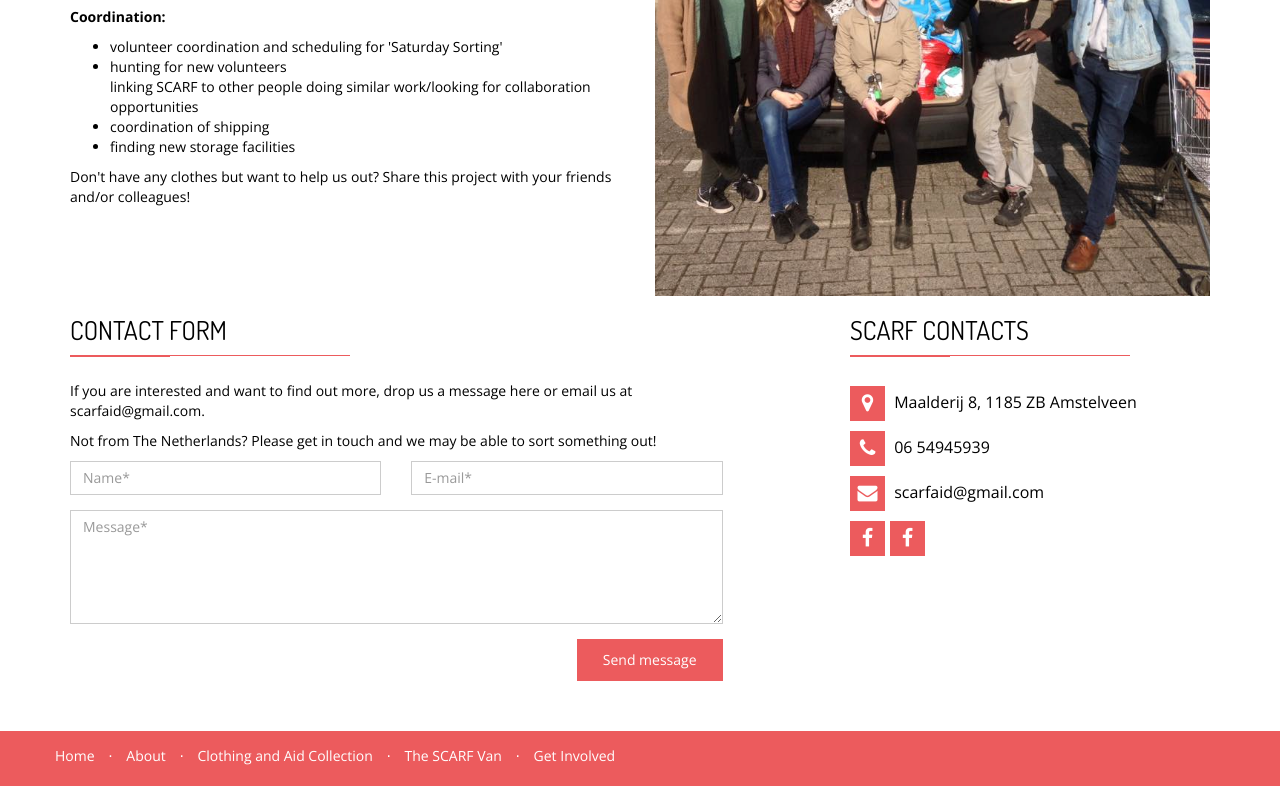
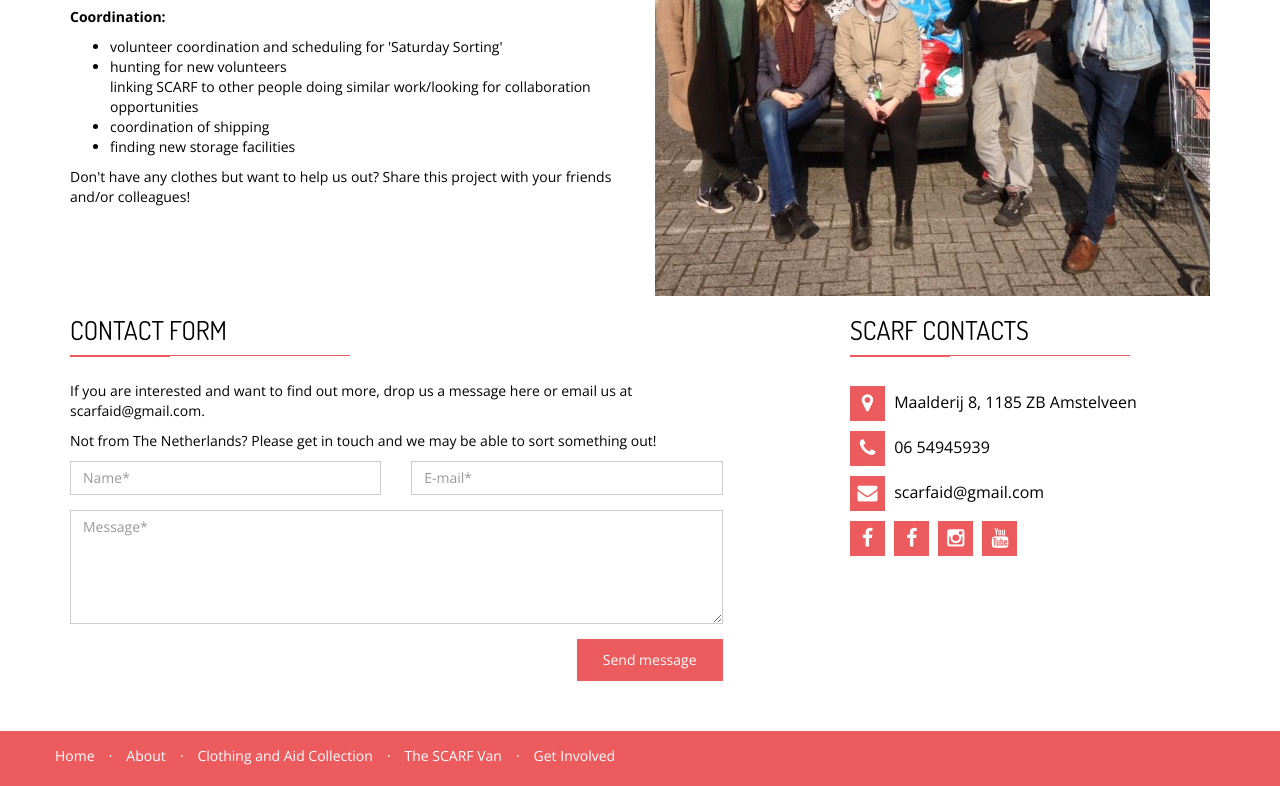
Before and after one commit to imtiffanyyu/Scarf, a plain HTML site: page getinvolved.html in a window 1280 px wide. Shown: the part 733-1519 px from the top of the page. Drawn offline with nearby package versions, Linux system fonts and the light colour scheme; some packages are replaced by stand-ins of ours.

Commit message:
Updated social icons on get involved page

```diff
--- a/getinvolved.html
+++ b/getinvolved.html
@@ -242,7 +242,12 @@
 							<li class="contact-item"> <span class="contact-icon"> <i class="fa fa-phone"></i></span> 06 54945939</li>
 
 							<li class="contact-item"> <span class="contact-icon"> <i class="fa fa-envelope"></i></span> scarfaid@gmail.com</li>
-                            <li class="contact-item"><span class="contact-icon"><a href="http://facebook.com/scarfaid"><i class="fa fa-facebook"></i></a></span><span class="contact-icon"><a href="http://facebook.com/scarfnl"><i class="fa fa-facebook"></i></a></span></li>
+                            <li class="contact-item">
+                                <span class="contact-icon"><a href="http://facebook.com/scarfaid" target="_blank"><i class="fa fa-facebook"></i></a></span>
+                                <span class="contact-icon"><a href="http://facebook.com/scarfnl" target="_blank"><i class="fa fa-facebook"></i></a></span>
+                                <span class="contact-icon"><a href="https://www.instagram.com/thescarfvan/" target="_blank"> <i class="fa fa-instagram"></i>  </a> </span>
+                                <span class="contact-icon"><a href="https://www.youtube.com/channel/UCINs8wr6ux3I3wPUE91xJcA" target="_blank"> <i class="fa fa-youtube"></i>  </a> </span>
+                            </li>
 						</ul>
 					</div>
 
```
